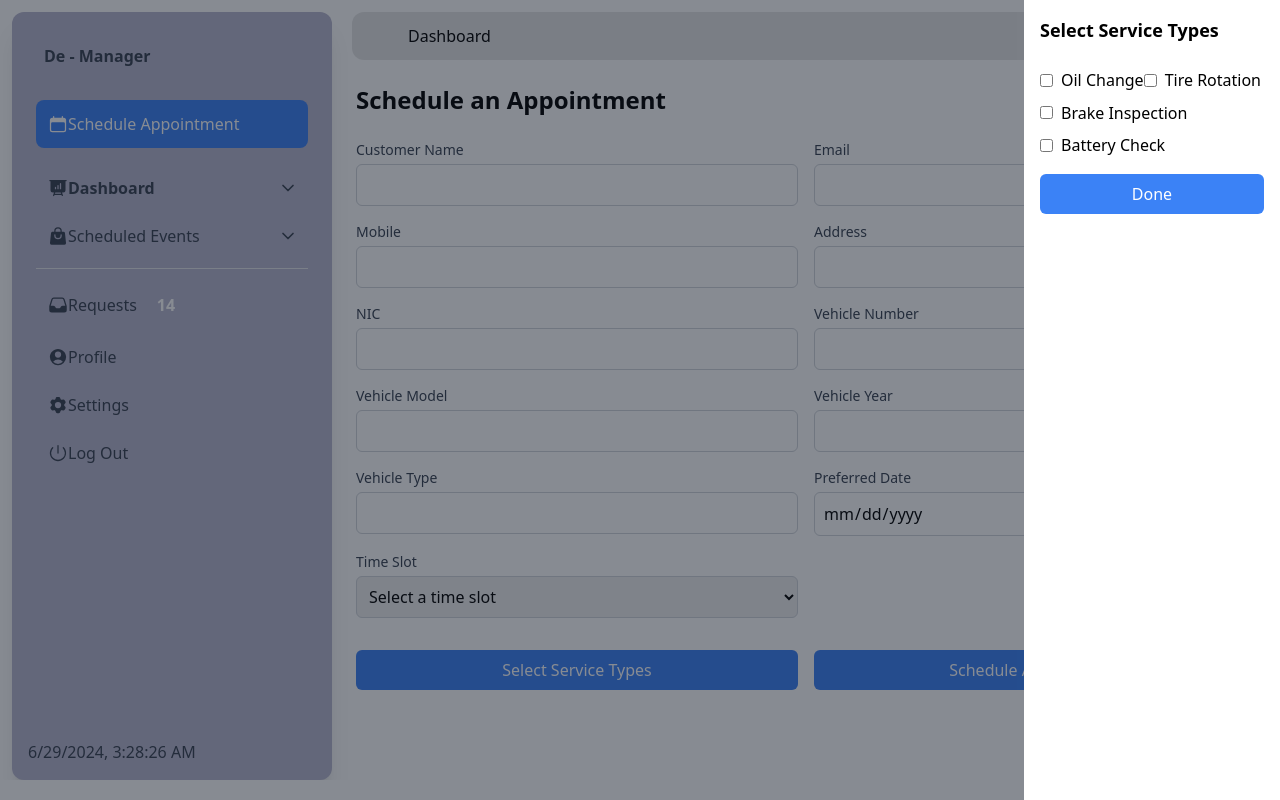
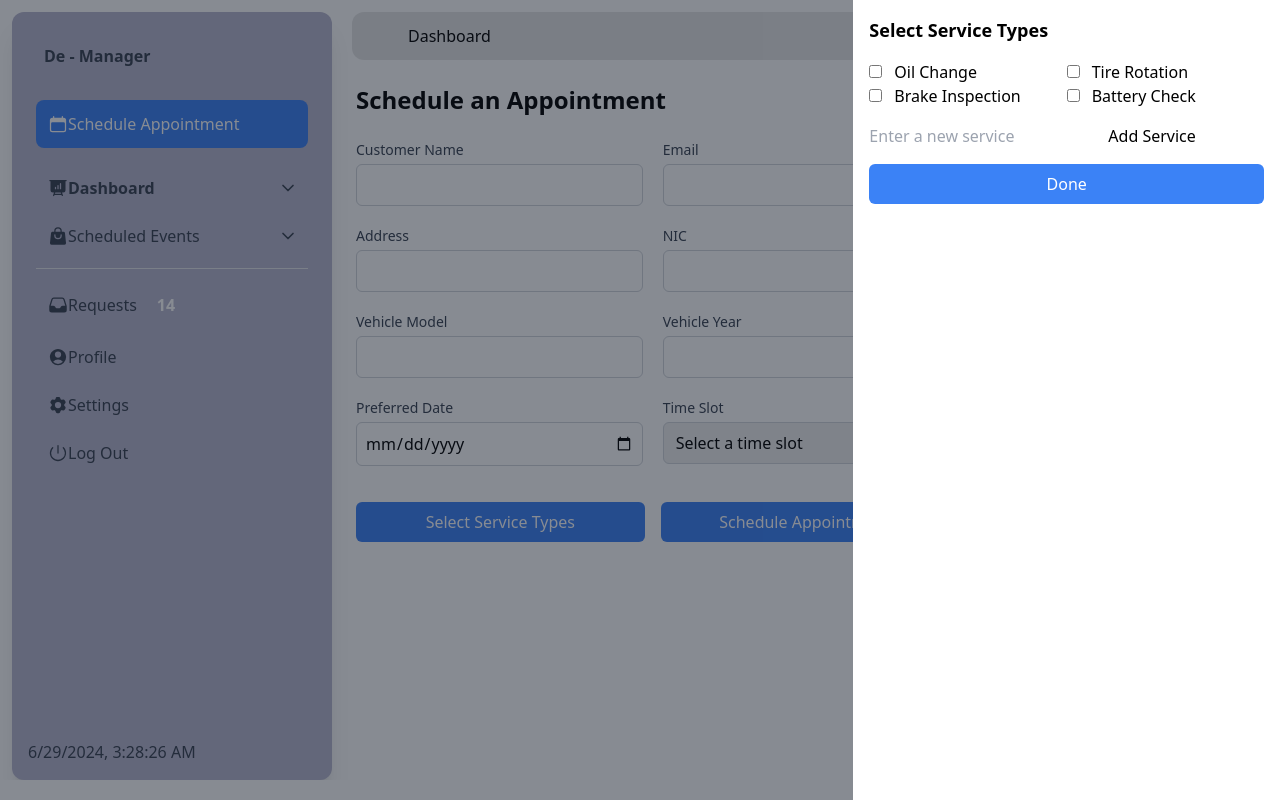
Before and after one commit to YaseeRathnayaka/De-Manager, a React (Vite) app in the folder admin/: page /schedule-appointment in a window 1280 px wide. Both pictures are taken after a click on the button "Select Service Types". Built offline with nearby package versions, Linux system fonts and the light colour scheme.

Commit message:
schedule changed to add a new service tio the array

```diff
--- a/admin/src/Components/Pages/Schedule/Schedule.jsx
+++ b/admin/src/Components/Pages/Schedule/Schedule.jsx
@@ -19,16 +19,15 @@ const Schedule = () => {
     timeSlot: '',
     serviceTypes: [],
   });
-
+  const [newService, setNewService] = useState('');
   const [isServicePanelOpen, setIsServicePanelOpen] = useState(false);
-
-  const serviceOptions = [
+  const [serviceOptions, setServiceOptions] = useState([
     "Oil Change",
     "Tire Rotation",
     "Brake Inspection",
     "Battery Check",
-    // Add more services as needed
-  ];
+  ]);
+  const [showConfirmation, setShowConfirmation] = useState(false);
 
   const timeSlots = [
     "08:00 AM - 10:00 AM",
@@ -60,12 +59,27 @@ const Schedule = () => {
     });
   };
 
+  const handleAddService = () => {
+    if (newService && !serviceOptions.includes(newService)) {
+      setServiceOptions([...serviceOptions, newService]);
+      setForm({
+        ...form,
+        serviceTypes: [...form.serviceTypes, newService],
+      });
+      setNewService('');
+    }
+  };
+
   const handleSubmit = (e) => {
     e.preventDefault();
     const appointmentId = `APPT-${Date.now()}`;
     const newAppointment = { ...form, appointmentId, start: new Date(form.preferredDate), end: new Date(form.preferredDate), title: form.customerName };
     addAppointment(newAppointment);
     console.log(newAppointment);
+
+    // Show confirmation message
+    setShowConfirmation(true);
+    setTimeout(() => setShowConfirmation(false), 3000); // Hide after 3 seconds
   };
 
   return (
@@ -75,7 +89,7 @@ const Schedule = () => {
         <HeaderBar />
         <div className="p-6">
           <h2 className="mb-6 text-2xl font-bold">Schedule an Appointment</h2>
-          <form onSubmit={handleSubmit} className="grid grid-cols-1 gap-4 md:grid-cols-2">
+          <form onSubmit={handleSubmit} className="grid grid-cols-1 gap-5 md:grid-cols-3">
             <div>
               <label className="block text-sm font-medium text-gray-700">Customer Name</label>
               <input
@@ -223,11 +237,11 @@ const Schedule = () => {
       {/* Side Panel for Selecting Services */}
       {isServicePanelOpen && (
         <div className="fixed inset-0 z-50 flex justify-end bg-gray-900 bg-opacity-50">
-          <div className="w-64 h-full p-4 bg-white">
+          <div className="w-1/3 h-full p-4 bg-white">
             <h3 className="mb-4 text-lg font-bold">Select Service Types</h3>
-            <div className="space-y-2">
+            <div className="grid md:grid-cols-2">
               {serviceOptions.map(service => (
-                <label key={service} className="inline-flex items-center">
+                <label key={service} className="">
                   <input
                     type="checkbox"
                     name="serviceTypes"
@@ -236,9 +250,26 @@ const Schedule = () => {
                     onChange={() => handleServiceChange(service)}
                     className="form-checkbox"
                   />
-                  <span className="ml-2">{service}</span>
+                  <span className="ml-3">{service}</span>
+
                 </label>
+
               ))}
+            </div>
+            <div className="mt-4">
+              <input
+                type="text"
+                value={newService}
+                onChange={(e) => setNewService(e.target.value)}
+                className="form-input"
+                placeholder="Enter a new service"
+              />
+              <button
+                onClick={handleAddService}
+                className="ml-2 btn btn-primary"
+              >
+                Add Service
+              </button>
             </div>
             <div className="mt-4">
               <button
@@ -252,6 +283,15 @@ const Schedule = () => {
           </div>
         </div>
       )}
+
+      {/* Confirmation Message */}
+      {showConfirmation && (
+        <div className="fixed inset-0 z-50 flex items-center justify-center bg-gray-900 bg-opacity-50">
+          <div className="p-4 bg-white rounded-md shadow-md animate-bounce">
+            <h3 className="text-lg font-bold">Appointment Scheduled!</h3>
+          </div>
+        </div>
+      )}
     </div>
   );
 };
```
Also changed, not shown: 1 other file (tests, documents, lock files or other folders).
